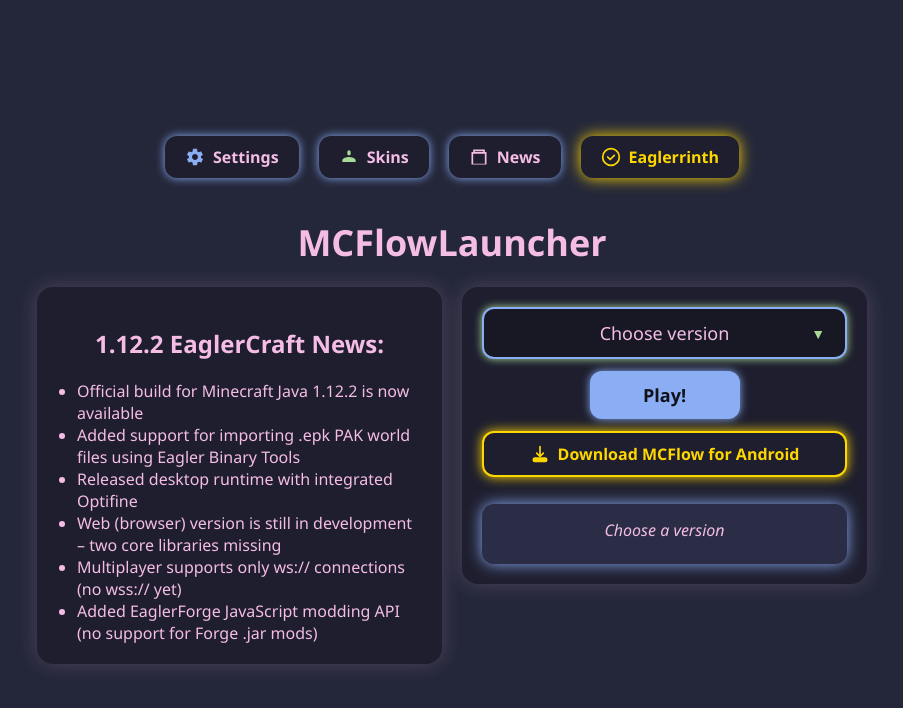
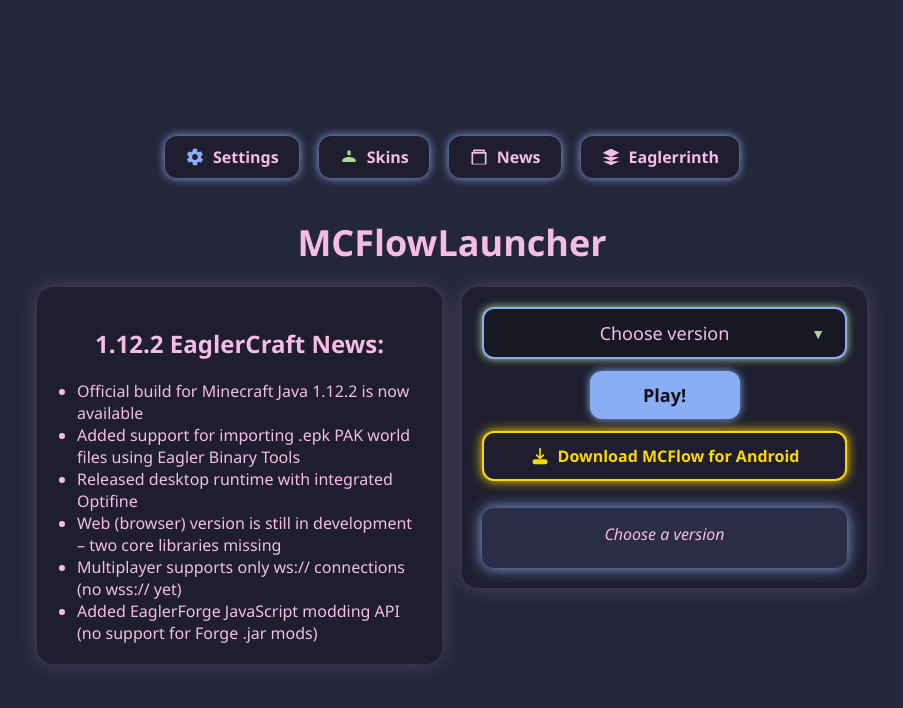
Before and after one commit to GGFilesGroup/mcflow, a plain HTML site: page index.html in a window 1280 px wide. Shown: the whole page, without its empty margins (188-1091 px from the left). Drawn offline with Linux system fonts and the light colour scheme.

Commit message:
Update index.html
Signed-off-by: GGFilesGroup <sildekstormik@gmail.com>

```diff
--- a/index.html
+++ b/index.html
@@ -117,7 +117,7 @@
       background-color: #181825;
       border: 2px solid #8AADF4;
       border-radius: 12px;
-      font-size: 18px; /* zwiększona */
+      font-size: 18px; /* większa czcionka */
       color: #F5BDE6;
       padding: 12px 20px;
       cursor: pointer;
@@ -217,9 +217,10 @@
       width: 100%;
     }
 
+    /* PRZYCISK DOWNLOAD DOPASOWANY DO INNYCH */
     .download-android {
       background-color: #1E1E2E;
-      padding: 10px 16px;
+      padding: 12px 24px;
       border-radius: 12px;
       font-weight: bold;
       color: #FFD700;
@@ -237,7 +238,6 @@
       user-select: none;
       transition: box-shadow 0.3s ease;
       border: 2px solid #FFD700;
-      font-weight: 600;
     }
 
     .download-android:hover {
@@ -282,10 +282,9 @@
       News
     </a>
 
-    <a href="https://eaglerrinth.github.io/" class="top-button gold-glow" target="_blank" rel="noopener">
-      <svg xmlns="http://www.w3.org/2000/svg" height="20" viewBox="0 0 24 24" fill="#FFD700" style="flex-shrink: 0;">
-        <circle cx="12" cy="12" r="10" stroke="#FFD700" stroke-width="2" fill="none"/>
-        <path d="M8 12l3 3 5-5" stroke="#FFD700" stroke-width="2" fill="none" stroke-linecap="round" stroke-linejoin="round"/>
+    <a href="https://eaglerrinth.github.io/" class="top-button">
+      <svg xmlns="http://www.w3.org/2000/svg" height="20" viewBox="0 0 24 24" fill="#F5BDE6" style="flex-shrink: 0;">
+        <path d="M12 2L2 7l10 5 10-5-10-5zM2 17l10 5 10-5M2 12l10 5 10-5" />
       </svg>
       Eaglerrinth
     </a>
@@ -320,8 +319,10 @@
         <div class="option" data-value="https://irv77.github.io/AmplerLauncher/mc/resentclient/" data-desc="Resent Client - fork of Precision Client with tweaks and bugfixes.">Resent Client</div>
         <div class="option" data-value="https://irv77.github.io/AmplerLauncher/mc/eaglerforge/" data-desc="EaglerForge - modding API client based on Forge but in JS.">EaglerForge</div>
       </div>
+
       <button onclick="loadGame()">Play!</button>
 
+      <!-- Przycisk download for android przeniesiony i dopasowany -->
       <a href="https://www.mediafire.com/file/7nzl9nfor1ezmm0/app3487795-x6y8t7_%25281%2529.apk/file"
          class="download-android" target="_blank" rel="noopener">
         <svg xmlns="http://www.w3.org/2000/svg" height="20" viewBox="0 0 24 24" fill="none" stroke="currentColor" stroke-width="2" stroke-linecap="round" stroke-linejoin="round" class="feather feather-download">
@@ -359,7 +360,6 @@
         customSelect.textContent = option.textContent;
         selectedValue = option.getAttribute('data-value');
 
-        // Show description
         const desc = option.getAttribute('data-desc') || 'No description available.';
         versionDescription.textContent = desc;
 
```
